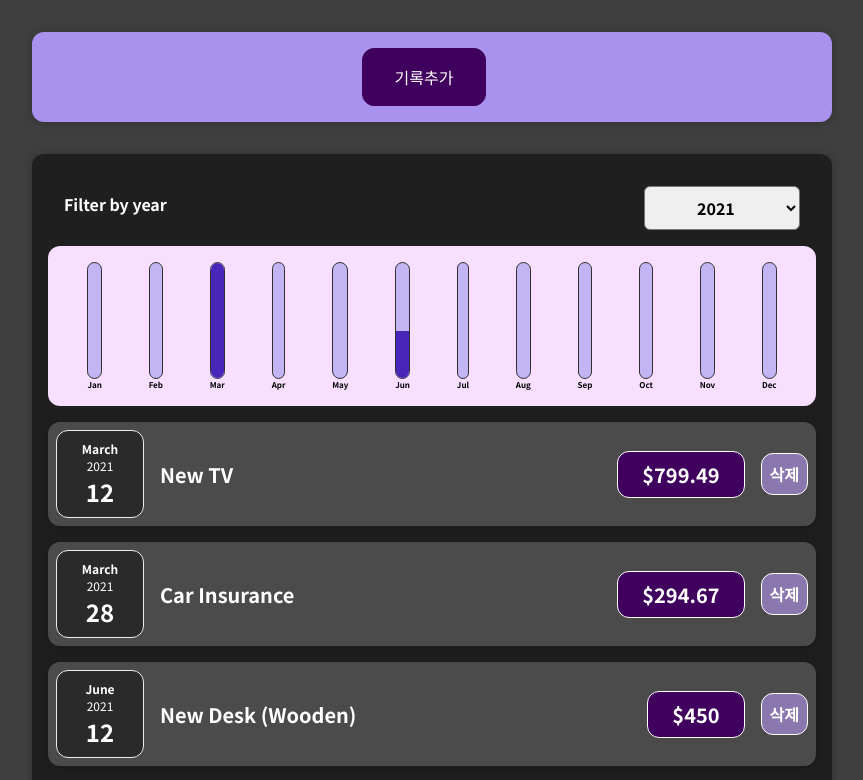
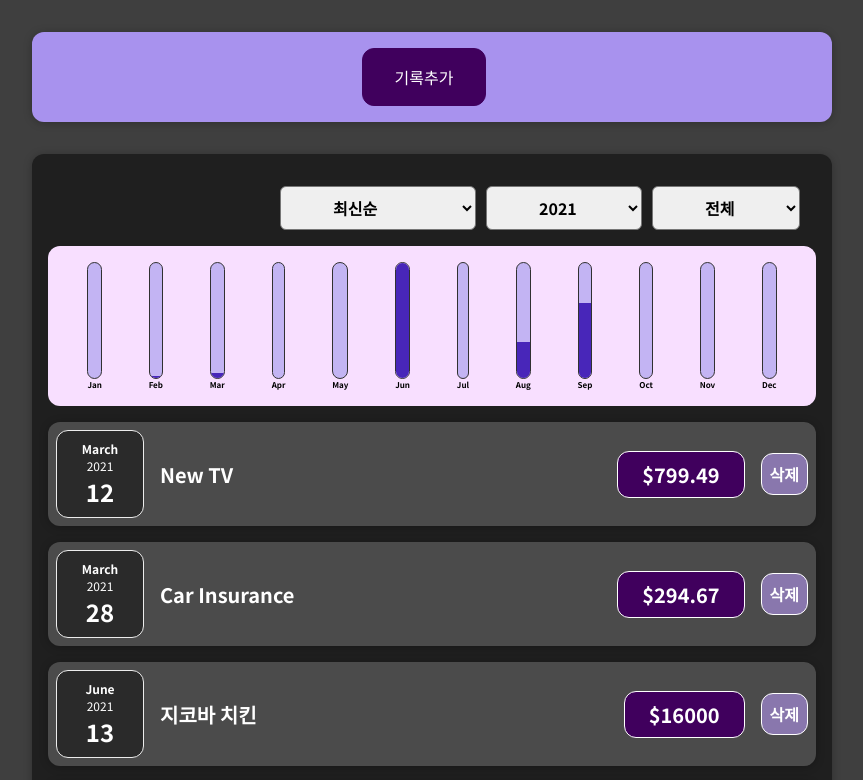
Before and after one commit to newddobi/react-yearly-consume-calculater, a React (Create React App) app: page / in a window 1280 px wide. Shown: the top 780 px of the page, without its empty margins (208-1071 px from the left). Built offline with nearby package versions, Linux system fonts and the light colour scheme.

Commit message:
필터 추가

```diff
--- a/src/App.js
+++ b/src/App.js
@@ -1,4 +1,4 @@
-import React, { useState } from "react";
+import React, { useEffect, useState } from "react";
 import NewExpense from "./components/NewExpense/NewExpense";
 import Expenses from "./components/Expenses/Expenses";
 
@@ -18,9 +18,33 @@ const DUMMY_EXPENSES = [
   },
   {
     id: "e4",
-    title: "New Desk (Wooden)",
-    amount: 450,
+    title: "지코바 치킨",
+    amount: 16000,
+    date: new Date(2021, 5, 13),
+  },
+  {
+    id: "e5",
+    title: "단백질 보충제",
+    amount: 17000,
+    date: new Date(2021, 8, 12),
+  },
+  {
+    id: "e6",
+    title: "다이어리",
+    amount: 10000,
     date: new Date(2021, 5, 12),
+  },
+  {
+    id: "e7",
+    title: "볼펜",
+    amount: 500,
+    date: new Date(2021, 1, 12),
+  },
+  {
+    id: "e8",
+    title: "책",
+    amount: 8000,
+    date: new Date(2021, 7, 12),
   },
 ];
 
@@ -32,6 +56,15 @@ const App = () => {
   const [enteredTitle, setEnteredTitle] = useState("");
   const [enteredAmount, setEnteredAmount] = useState("");
   const [enteredDate, setEnteredDate] = useState("");
+
+  useEffect(() => {
+    if (!isEditing) {
+      setEnteredItemId("");
+      setEnteredTitle("");
+      setEnteredAmount("");
+      setEnteredDate("");
+    }
+  }, [isEditing]);
 
   const saveExpenseHandler = (newExpense) => {
     const updateTargetItem = expenses.find(
@@ -94,7 +127,6 @@ const App = () => {
         enteredTitle={enteredTitle}
         enteredAmount={enteredAmount}
         enteredDate={enteredDate}
-        setEnteredItemId={setEnteredItemId}
         setEnteredTitle={setEnteredTitle}
         setEnteredAmount={setEnteredAmount}
         setEnteredDate={setEnteredDate}
--- a/src/components/Expenses/Expenses.js
+++ b/src/components/Expenses/Expenses.js
@@ -1,4 +1,4 @@
-import React, { useState } from "react";
+import React, { useEffect, useState } from "react";
 
 import Card from "../UI/Card";
 import ExpensesFilter from "./ExpensesFilter";
@@ -8,14 +8,22 @@ import "./Expenses.css";
 
 const Expenses = (props) => {
   const [filteredYear, setFilteredYear] = useState("2021");
+  const [filteredMonth, setFilteredMonth] = useState("");
+  const [filteredSort, setFilteredSort] = useState("latest_sort");
+  const [filteredExpenses, setFilteredExpenses] = useState([]);
+
+  useEffect(() => {
+    console.log("filtered");
+    setFilteredExpenses(
+      props.items.filter((expense) => {
+        return expense.date.getFullYear().toString() === filteredYear;
+      })
+    );
+  }, [filteredYear, filteredMonth, filteredSort, setFilteredExpenses]);
 
   const filterChangeHandler = (selectedYear) => {
     setFilteredYear(selectedYear);
   };
-
-  const filteredExpenses = props.items.filter((expense) => {
-    return expense.date.getFullYear().toString() === filteredYear;
-  });
 
   return (
     <div>
--- a/src/components/Expenses/ExpensesFilter.css
+++ b/src/components/Expenses/ExpensesFilter.css
@@ -6,17 +6,12 @@
 .expenses-filter__control {
   display: flex;
   width: 100%;
-  align-items: center;
-  justify-content: space-between;
+  justify-content: flex-end;
   margin: 1rem 0;
 }
 
-.expenses-filter label {
-  font-weight: bold;
-  margin-bottom: 0.5rem;
-}
-
 .expenses-filter select {
+  margin-left: 10px;
   font: inherit;
   padding: 0.5rem 3rem;
   font-weight: bold;
--- a/src/components/Expenses/ExpensesFilter.js
+++ b/src/components/Expenses/ExpensesFilter.js
@@ -10,7 +10,11 @@ const ExpensesFilter = (props) => {
   return (
     <div className="expenses-filter">
       <div className="expenses-filter__control">
-        <label>Filter by year</label>
+        <select>
+          <option value="latest_sort">최신순</option>
+          <option value="high_cost_sort">높은 가격순</option>
+          <option value="low_cost_sort">낮은 가격순</option>
+        </select>
         <select value={props.selected} onChange={dropdownChangeHandler}>
           <option value="2023">2023</option>
           <option value="2022">2022</option>
@@ -18,6 +22,21 @@ const ExpensesFilter = (props) => {
           <option value="2020">2020</option>
           <option value="2019">2019</option>
         </select>
+        <select>
+          <option value="">전체</option>
+          <option value="1">1월</option>
+          <option value="2">2월</option>
+          <option value="3">3월</option>
+          <option value="4">4월</option>
+          <option value="5">5월</option>
+          <option value="6">6월</option>
+          <option value="7">7월</option>
+          <option value="8">8월</option>
+          <option value="9">9월</option>
+          <option value="10">0월</option>
+          <option value="11">1월</option>
+          <option value="12">2월</option>
+        </select>
       </div>
     </div>
   );
--- a/src/components/NewExpense/ExpenseForm.js
+++ b/src/components/NewExpense/ExpenseForm.js
@@ -52,10 +52,6 @@ const ExpenseForm = (props) => {
     };
 
     props.onSaveExpenseData(expenseData);
-    props.setEnteredItemId("");
-    props.setEnteredTitle("");
-    props.setEnteredAmount("");
-    props.setEnteredDate("");
   };
 
   const errorHandler = () => {
--- a/src/components/NewExpense/NewExpense.js
+++ b/src/components/NewExpense/NewExpense.js
@@ -28,7 +28,6 @@ const NewExpense = (props) => {
           enteredTitle={props.enteredTitle}
           enteredAmount={props.enteredAmount}
           enteredDate={props.enteredDate}
-          setEnteredItemId={props.setEnteredItemId}
           setEnteredTitle={props.setEnteredTitle}
           setEnteredAmount={props.setEnteredAmount}
           setEnteredDate={props.setEnteredDate}
```
